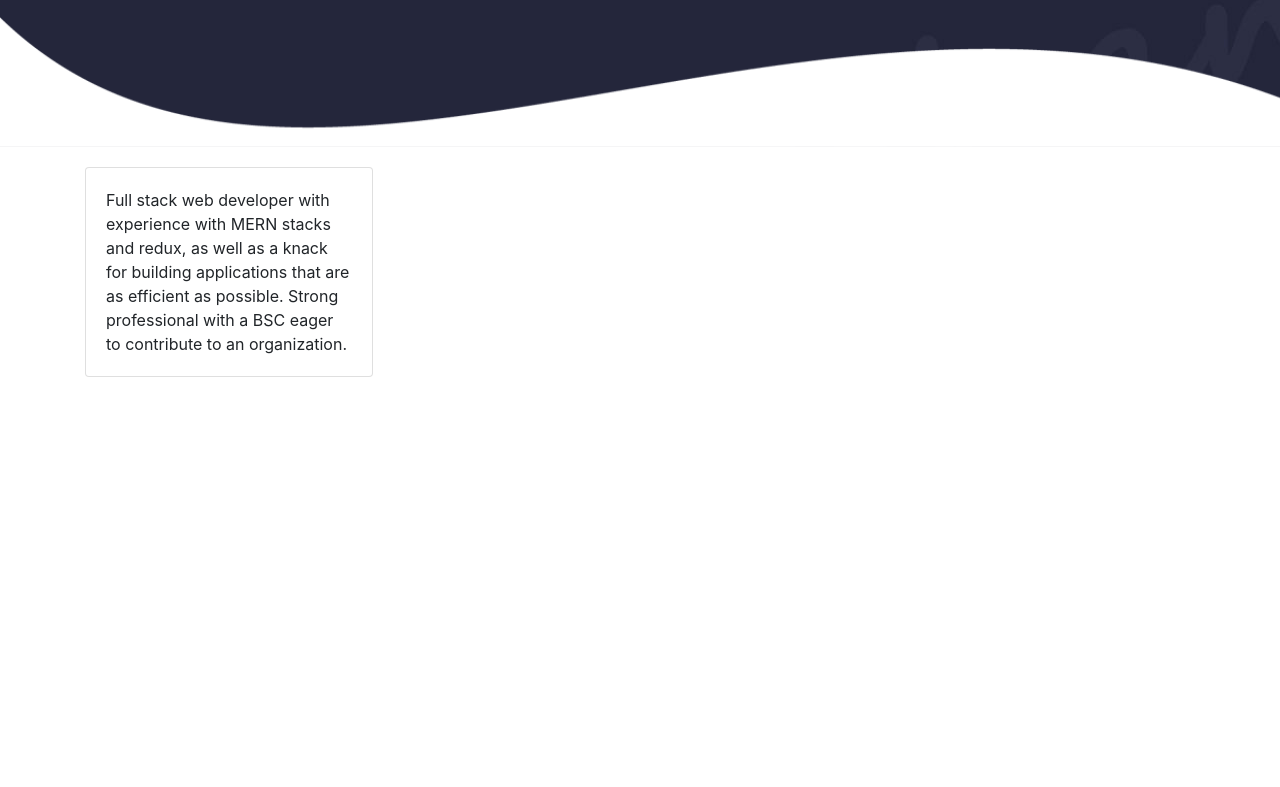
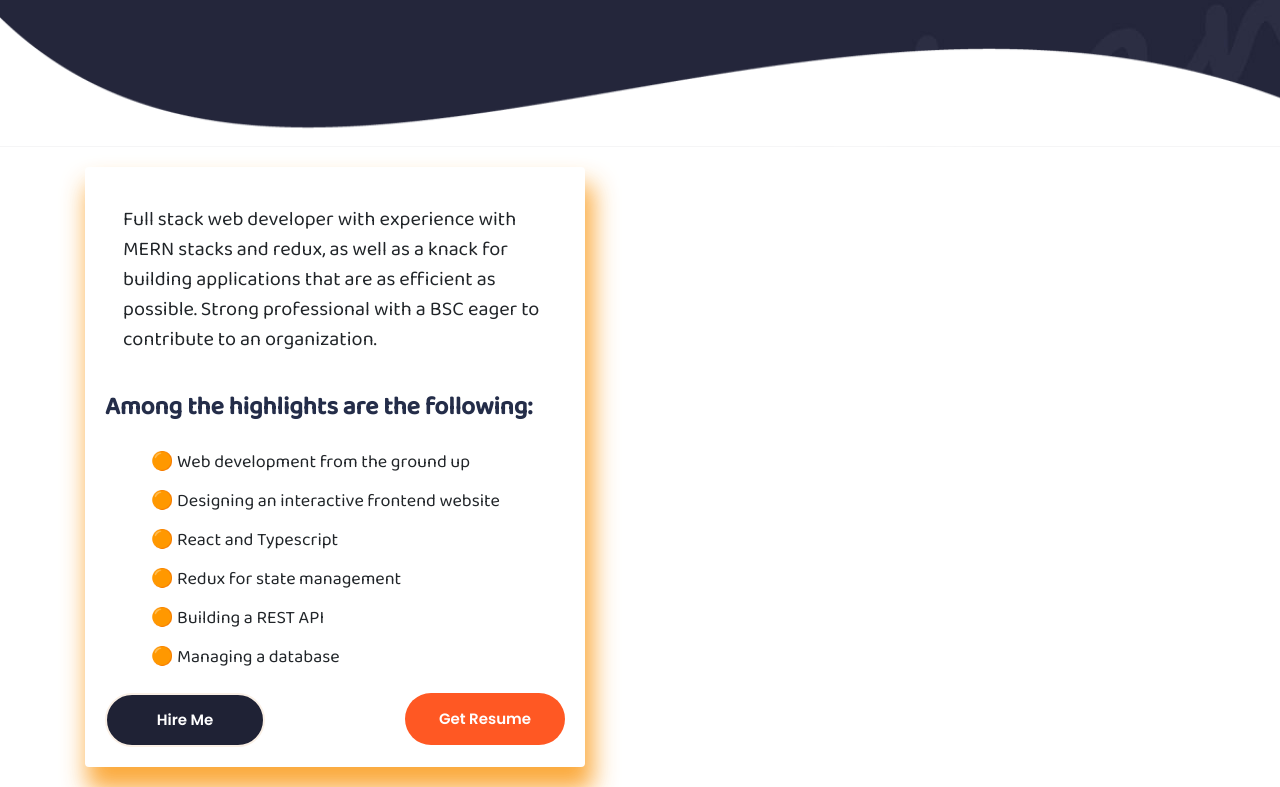
Before and after one commit to ahatasam2573/ahatasam-portfolio, a React (Create React App) app: page / in a window 1280 px wide. Shown: the part 507-1294 px from the top of the page. Before the commit the page ends 904 px from the top, so only its background shows below. Built offline with nearby package versions, Linux system fonts and the light colour scheme; a web font is replaced by a local one.

Commit message:
about details section completed

```diff
--- a/src/Components/AboutMe/About.css
+++ b/src/Components/AboutMe/About.css
@@ -1,8 +1,36 @@
+@import url('https://fonts.googleapis.com/css2?family=Baloo+Bhai+2:wght@400;500&display=swap');
+
 .about-container{
     margin-top: 20px;
     margin-bottom: 20px;
 }
-
+.card-details{
+    height: 600px;
+    width: 500px;
+    border: none;
+    box-shadow: 5px 20px 24px 3px rgba(251, 161, 40, 0.9);
+}
+.card-text{
+    padding: 18px;
+    font-size: 20px;
+    font-family: 'Baloo Bhai 2', cursive;
+}
+.card-heading{
+    font-size: 25px;
+    font-weight: bold;
+    font-family: 'Baloo Bhai 2', cursive;
+    color: var(  --black);
+}
+.list li{
+    list-style: none;
+    font-size: 18px;
+    font-family: 'Baloo Bhai 2',cursive;
+    padding: 6px;
+}
+#new-style{
+    display: flex;
+    justify-content: space-between;
+}
 
 
 
--- a/src/Components/AboutMe/About.js
+++ b/src/Components/AboutMe/About.js
@@ -12,9 +12,26 @@ const About = () => {
         <div>
             <div className="about-container container">
                 <div className="about-details">
-                    <div class="card" style={{ width: '18rem' }}>
+                    <div className="card card-details">
                         <div class="card-body">
                             <p class="card-text">Full stack web developer with experience with MERN stacks and redux, as well as a knack for building applications that are as efficient as possible. Strong professional with a BSC eager to contribute to an organization.</p>
+                            <p className='card-heading'>Among the highlights are the following:</p>
+                            <ul className='list'>
+                                <li>🟠 Web development from the ground up</li>
+                                <li>🟠 Designing an interactive frontend website</li>
+                                <li>🟠 React and Typescript</li>
+                                <li>🟠 Redux for state management</li>
+                                <li>🟠 Building a REST API</li>
+                                <li>🟠 Managing a database</li>
+                            </ul>
+                            <div id='new-style' className="profile-options">
+                                <button className='btn primary-btn'>
+                                    Hire Me
+                                </button>
+                                <a href="Ahatasamul_Frontend_Developer_resume .pdf" download="Ahatasam Ahatasamul_Frontend_Developer_resume .pdf">
+                                    <button className='btn highlighted-btn'>Get Resume</button>
+                                </a>
+                            </div>
                         </div>
                     </div>
                 </div>
```
